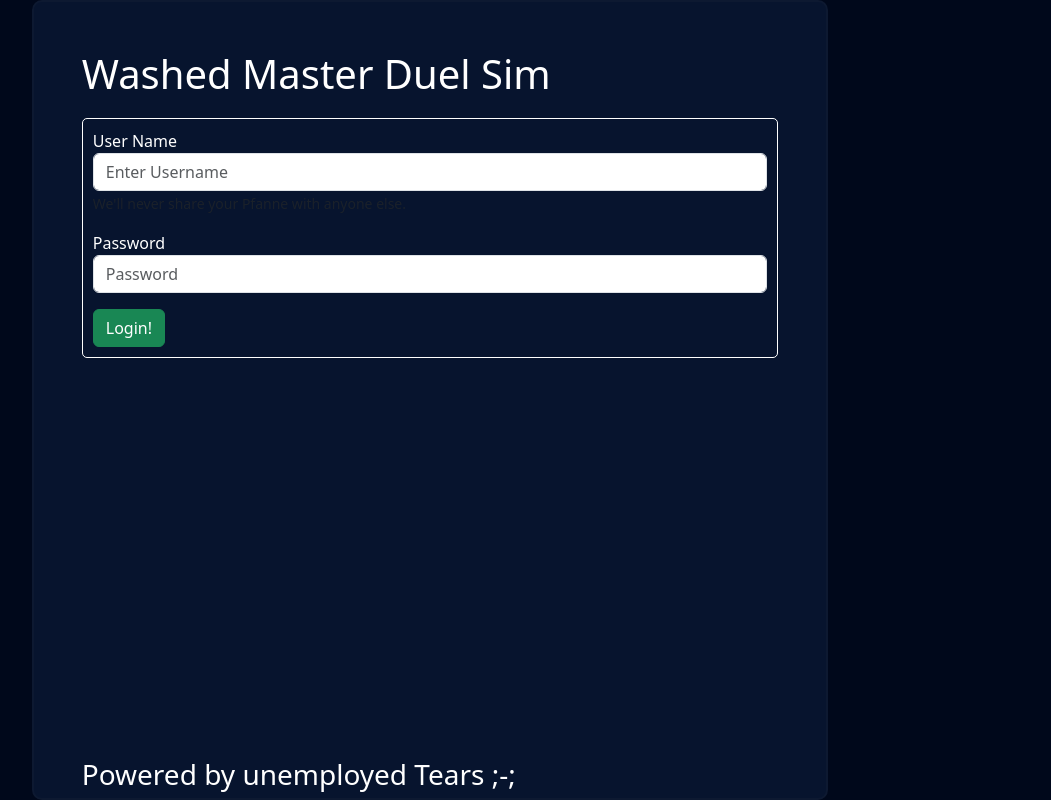
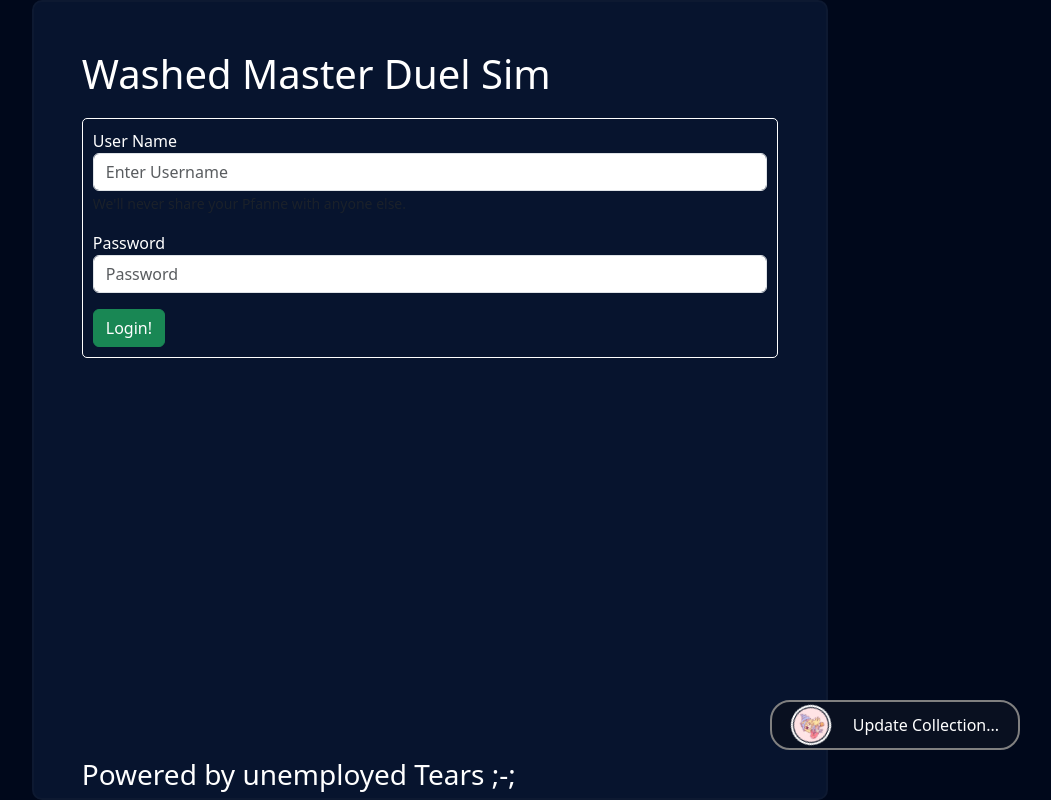
Before and after one commit to Sehmann42/fe-drained-md, a React (Vite) app: page / in a window 1280 px wide. Shown: the whole page, without its empty margins (210-1261 px from the left). Built offline with nearby package versions, Linux system fonts and the light colour scheme.

Commit message:
Overlay Component

```diff
--- a/src/App.jsx
+++ b/src/App.jsx
@@ -3,11 +3,14 @@ import PageRouter from './assets/components/router/PageRouter'
 import { BrowserRouter } from 'react-router-dom'
 
 import { useEffect } from 'react';
+import Overlay from './assets/components/overlay/Overlay';
 
 function App() {
   return (
     <BrowserRouter basename={import.meta.env.VITE_BASE} >
-      <PageRouter />
+      <Overlay>
+        <PageRouter />
+      </Overlay>
     </BrowserRouter>
   )
 }
--- a/src/assets/components/loading_blocks/LoadingSpinny.jsx
+++ b/src/assets/components/loading_blocks/LoadingSpinny.jsx
@@ -1,10 +1,10 @@
 import React from "react";
 
-const LoadingSpinny = () => {
+const LoadingSpinny = ({ratio = "200px"}) => {
     return <>
     <img className=" loadingSpinny" src={import.meta.env.VITE_BASE + "/icons/other/loading_spinny.jpg"} style={{
-        height: "200px",
-        width: "200px"
+        height: ratio,
+        width: ratio
     }}/>
     </>
 }
--- /dev/null
+++ b/src/assets/components/overlay/Overlay.jsx
@@ -0,0 +1,50 @@
+import { useState } from "react"
+import { createContext } from "react"
+import OverlayUpdateStatus from "./OverlayUpdateStatus"
+
+const Overlay = ({children}) => {
+
+    const [updateStatus, setUpdateStatus] = useState([])
+    const [cardInfo, setCardInfo] = useState([])
+
+    const OverlayContext = createContext(null)
+
+    return <>
+        <div className="w-100 h-100" style={{
+            position: "relative",
+        }}>
+            <div className="w-100 h-100" style={{
+                position:"absolute"
+            }}>
+                <OverlayContext setCardInfo={setCardInfo} setUpdateStatus={setUpdateStatus}>
+                    {children}
+                </OverlayContext>
+            </div>
+
+            <div style={{
+                display:"none",
+                position:"absolute",
+                color:"black",
+                background: "black",
+                left: "0px",
+                top: "0px"
+            }}>
+                Karten Info Text
+            </div>
+
+            <div style={{
+                position:"absolute",
+                color:"white",
+                bottom:"50px",
+                right:"50px",
+                width:"250px",
+                height:"50px",
+            }}>
+                <OverlayUpdateStatus />
+            </div>
+        </div>
+
+    </>
+}
+
+export default Overlay
--- /dev/null
+++ b/src/assets/components/overlay/OverlayUpdateStatus.jsx
@@ -0,0 +1,14 @@
+import LoadingSpinny from "../loading_blocks/LoadingSpinny";
+
+const OverlayUpdateStatus = () => {
+    return <>
+        <div className=" overlay_laoding w-100 h-100 d-flex justify-content-around align-items-center p-2">
+            <LoadingSpinny ratio="40px"/>
+            <div>
+                Update Collection...
+            </div>
+        </div>
+    </>
+}
+
+export default OverlayUpdateStatus
--- a/src/assets/css/main.css
+++ b/src/assets/css/main.css
@@ -232,7 +232,7 @@ div[id=root] {
 
 .highlightInfo {
     border: 1px solid grey;
-    background-color: #091020
+    background-color: #091020;
 }
 
 .roundedCorners {
@@ -246,3 +246,9 @@ div[id=root] {
 .no-border {
     border:none !important;
 }
+
+.overlay_laoding {
+    background-color: #091020;
+    border: 2px solid grey;
+    border-radius: 20px;
+}
```
